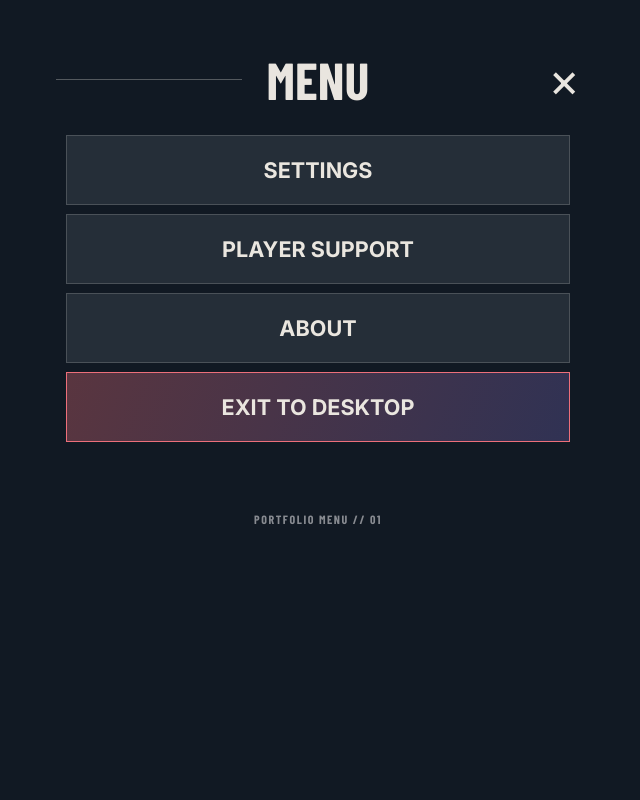
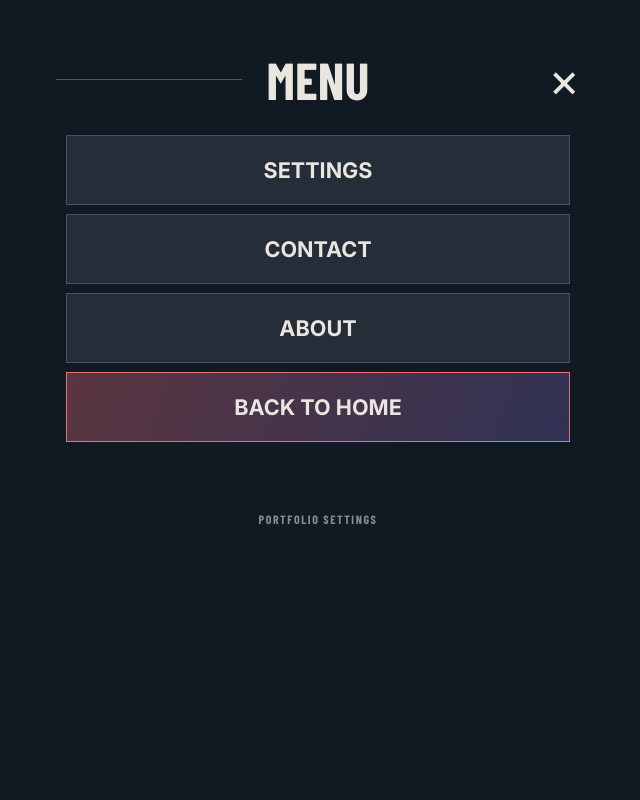
Before and after one commit to krishangnaikar/Portfolio, a Flask app: page /settings in a window 1280 px wide. Shown: the whole page, without its empty margins (322-962 px from the left). Run offline with Flask 3, Linux system fonts and the light colour scheme; some web fonts are replaced.

Commit message:
Use neutral settings menu labels

```diff
--- a/templates/settings.html
+++ b/templates/settings.html
@@ -5,7 +5,7 @@
   <meta name="viewport" content="width=device-width, initial-scale=1" />
   <meta name="theme-color" content="#111923" />
   <title>Menu | Krishang Naikar</title>
-  <link rel="stylesheet" href="{{ url_for('static', filename='game-ui.css') }}?v=20261120b" />
+  <link rel="stylesheet" href="{{ url_for('static', filename='game-ui.css') }}?v=20261120h" />
 </head>
 <body class="inner-page settings-page-body">
   <main class="settings-page">
@@ -13,7 +13,7 @@
       <div class="settings-titlebar">
         <span class="settings-rule" aria-hidden="true"></span>
         <h1 id="settings-title">Menu</h1>
-        <a class="settings-close" href="{{ url_for('index') }}" aria-label="Close menu and return to lobby">×</a>
+        <a class="settings-close" href="{{ url_for('index') }}" aria-label="Close menu and return home">×</a>
       </div>
       <div class="settings-actions">
         <button type="button" class="settings-action" id="settings-toggle" aria-expanded="false" aria-controls="settings-preferences">Settings</button>
@@ -21,11 +21,11 @@
           <label class="settings-pref-row"><span>Reduce motion<small>Turn off interface movement and transitions.</small></span><input class="settings-switch" type="checkbox" data-preference="reduced-motion" aria-label="Reduce motion" /></label>
           <label class="settings-pref-row"><span>High contrast<small>Strengthen text and panel contrast.</small></span><input class="settings-switch" type="checkbox" data-preference="high-contrast" aria-label="High contrast" /></label>
         </div>
-        <a class="settings-action" href="mailto:{{ profile.email }}?subject=Portfolio%20inquiry">Player Support</a>
+        <a class="settings-action" href="mailto:{{ profile.email }}?subject=Portfolio%20inquiry">Contact</a>
         <a class="settings-action" href="{{ url_for('about_page') }}">About</a>
-        <a class="settings-action return-action" href="{{ url_for('index') }}" aria-label="Return to portfolio lobby">Exit to Desktop</a>
+        <a class="settings-action return-action" href="{{ url_for('index') }}" aria-label="Return home">Back to Home</a>
       </div>
-      <p class="settings-version">PORTFOLIO MENU // 01</p>
+      <p class="settings-version">PORTFOLIO SETTINGS</p>
     </section>
   </main>
   <script src="{{ url_for('static', filename='game-settings.js') }}"></script>
```
